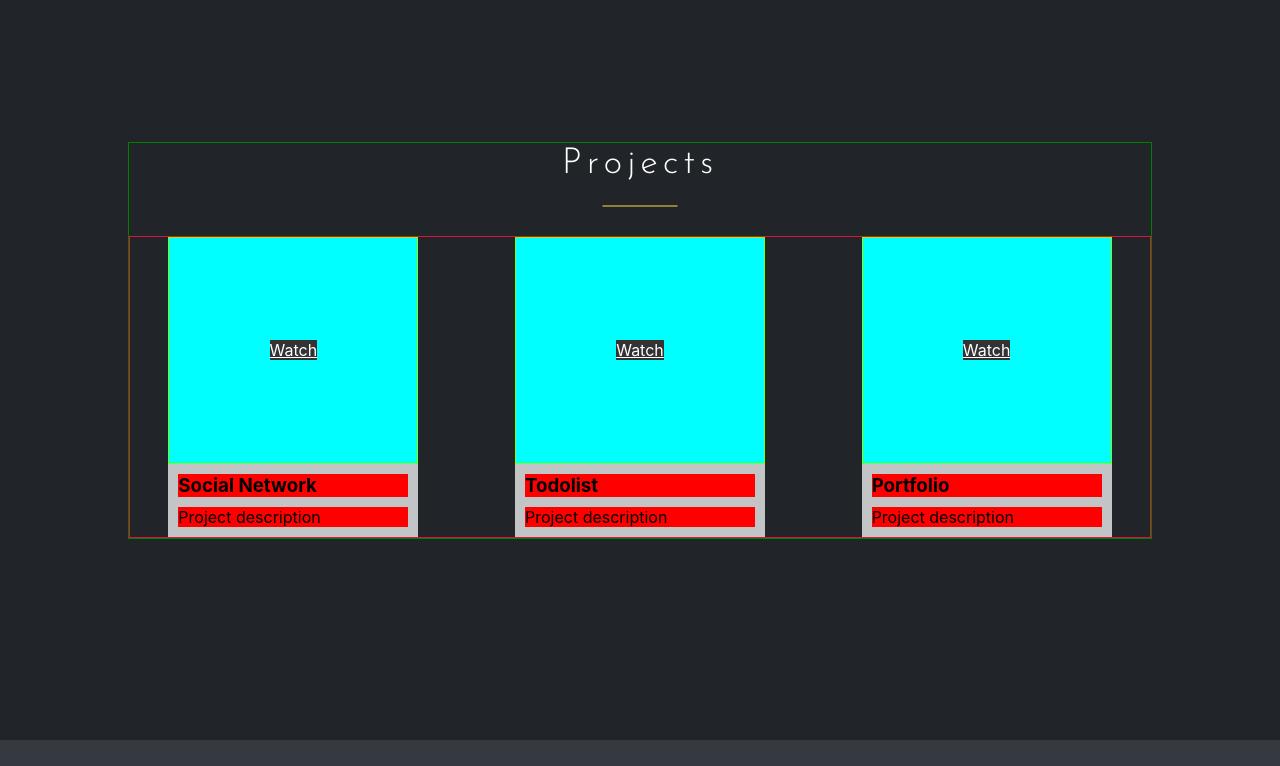
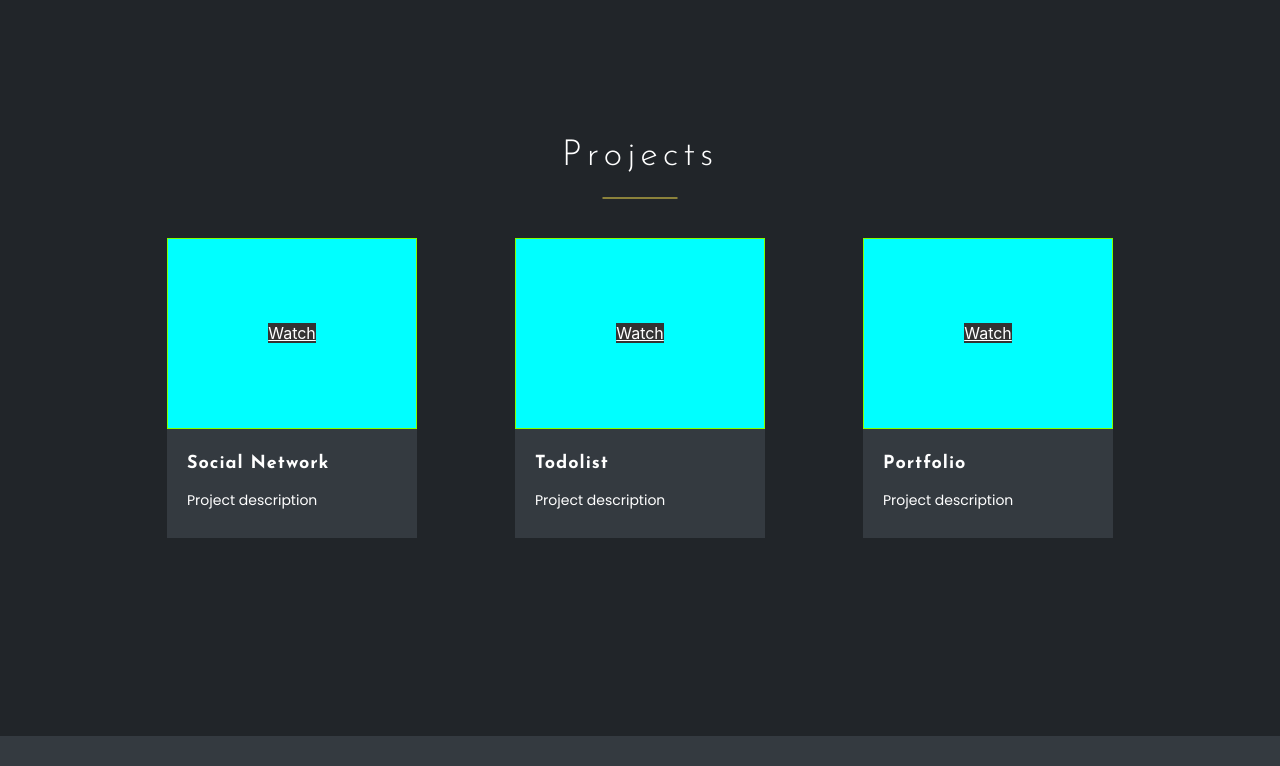
Before and after one commit to Sene4kaaa/portfolio, a React (Create React App) app: page / in a window 1280 px wide. Shown: the part 1400-2166 px from the top of the page. Built offline with nearby package versions, Linux system fonts and the light colour scheme.

Commit message:
Refactoring code Refactoring CSS

```diff
--- a/public/index.html
+++ b/public/index.html
@@ -1,23 +1,28 @@
 <!DOCTYPE html>
 <html lang="en">
 <head>
-    <meta charset="utf-8" />
-    <link rel="icon" href="%PUBLIC_URL%/favicon.ico" />
-    <meta name="viewport" content="width=device-width, initial-scale=1" />
-    <meta name="theme-color" content="#000000" />
+    <meta charset="utf-8"/>
+    <link rel="icon" href="%PUBLIC_URL%/favicon.ico"/>
+    <meta name="viewport" content="width=device-width, initial-scale=1"/>
+    <meta name="theme-color" content="#000000"/>
     <meta
             name="description"
             content="Web site created using create-react-app"
     />
-    <link rel="apple-touch-icon" href="%PUBLIC_URL%/logo192.png" />
+    <link rel="apple-touch-icon" href="%PUBLIC_URL%/logo192.png"/>
     <!--
       manifest.json provides metadata used when your web app is installed on a
       user's mobile device or desktop. See https://developers.google.com/web/fundamentals/web-app-manifest/
     -->
-    <link rel="manifest" href="%PUBLIC_URL%/manifest.json" />
+    <link rel="manifest" href="%PUBLIC_URL%/manifest.json"/>
     <link rel="preconnect" href="https://fonts.googleapis.com">
     <link rel="preconnect" href="https://fonts.gstatic.com" crossorigin>
-    <link href="https://fonts.googleapis.com/css2?family=Josefin+Sans:wght@100;200;300;400;500;600;700&display=swap" rel="stylesheet">
+    <link href="https://fonts.googleapis.com/css2?family=Josefin+Sans:wght@100;200;300;400;500;600;700&display=swap"
+          rel="stylesheet">
+    <link rel="preconnect" href="https://fonts.googleapis.com">
+    <link rel="preconnect" href="https://fonts.gstatic.com" crossorigin>
+    <link href="https://fonts.googleapis.com/css2?family=Poppins:wght@100;200;300;400;500;600;700;800;900&display=swap"
+          rel="stylesheet">
     <!--
       Notice the use of %PUBLIC_URL% in the tags above.
       It will be replaced with the URL of the `public` folder during the build.
--- a/src/common/styles/Container.module.css
+++ b/src/common/styles/Container.module.css
@@ -1,5 +1,5 @@
 .container {
-    border: 1px solid red;
+    /*border: 1px solid red;*/
     height: 100%;
     width: 80%;
     margin: 0 auto;
--- a/src/components/Main/Main.module.css
+++ b/src/components/Main/Main.module.css
@@ -4,14 +4,14 @@
 }
 
 .text {
-    border: 1px solid red;
+    /*border: 1px solid red;*/
     width: 300px;
     background-color: #FFFFFFBA;
     color: white;
 }
 
 .photo {
-    border: 1px solid red;
+    /*border: 1px solid red;*/
     width: 300px;
     height: 400px;
     background-color: #FFFFFFBA;
--- a/src/components/Nav/Nav.module.css
+++ b/src/components/Nav/Nav.module.css
@@ -1,5 +1,5 @@
 .nav {
-    border: 1px solid crimson;
+    /*border: 1px solid crimson;*/
     width: 300px;
     display: flex;
     justify-content: space-evenly;
--- a/src/components/Projects/Project/Project.module.css
+++ b/src/components/Projects/Project/Project.module.css
@@ -1,7 +1,7 @@
 .project {
     min-height: 300px;
     min-width: 250px;
-    background-color: #FFFFFFBA;
+    background-color: #343a40;
     display: flex;
     flex-direction: column;
     align-items: center;
@@ -31,25 +31,33 @@
     color: white;
 }
 
-
-.tittle {
-    text-align: start;
-    background-color: red;
-    width: 100%;
-
-}
-
-.description {
-    text-align: start;
-    background-color: red;
-    width: 100%;
-
-}
-
 .title_description {
     width: 100%;
     display: flex;
     flex-direction: column;
     gap: 10px;
-    padding: 10px;
+    padding: 25px 20px;
 }
+
+.tittle {
+    text-align: start;
+    /*background-color: #343a40;*/
+    width: 100%;
+    font-family: 'Josefin Sans', sans-serif;
+    font-size: 18px;
+    letter-spacing: 1px;
+    margin: 0 0 5px;
+    color: #fff;
+}
+
+.description {
+    text-align: start;
+    /*background-color: #343a40;*/
+    width: 100%;
+    font-family: 'Poppins', sans-serif;
+    line-height: 1.8;
+    font-weight: 400;
+    font-size: 14px;
+    color: #fff;
+
+}
--- a/src/components/Projects/Project/Project.tsx
+++ b/src/components/Projects/Project/Project.tsx
@@ -17,9 +17,9 @@ export const Project = (props: ProjectPropsType) => {
                 <h3 className={s.tittle}>
                     {props.title}
                 </h3>
-                <p className={s.description}>
+                <span className={s.description}>
                     {props.description}
-                </p>
+                </span>
 
             </div>
 
--- a/src/components/Projects/Projects.module.css
+++ b/src/components/Projects/Projects.module.css
@@ -9,7 +9,7 @@
 
 .projectsContainer {
     flex-direction: column;
-    border: 1px solid green;
+    /*border: 1px solid green;*/
     flex-wrap: wrap;
     justify-content: space-between;
 }
@@ -17,13 +17,14 @@
 
 .projects {
     flex: 9;
-    border: 1px solid crimson;
+    /*border: 1px solid crimson;*/
     width: 100%;
     display: flex;
     justify-content: space-around;
     gap: 20px;
     flex-wrap: wrap;
-    margin-top: 20px;
+    margin-top: 30px;
+
 }
 
 @media screen and (max-width: 655px) {
--- a/src/components/Skills/Skills.module.css
+++ b/src/components/Skills/Skills.module.css
@@ -15,7 +15,7 @@
 }
 
 .skills {
-    border: 1px solid crimson;
+    /*border: 1px solid crimson;*/
     width: 100%;
     display: flex;
     justify-content: space-between;
```
Lines whose indentation alone changed are shown as unchanged.
